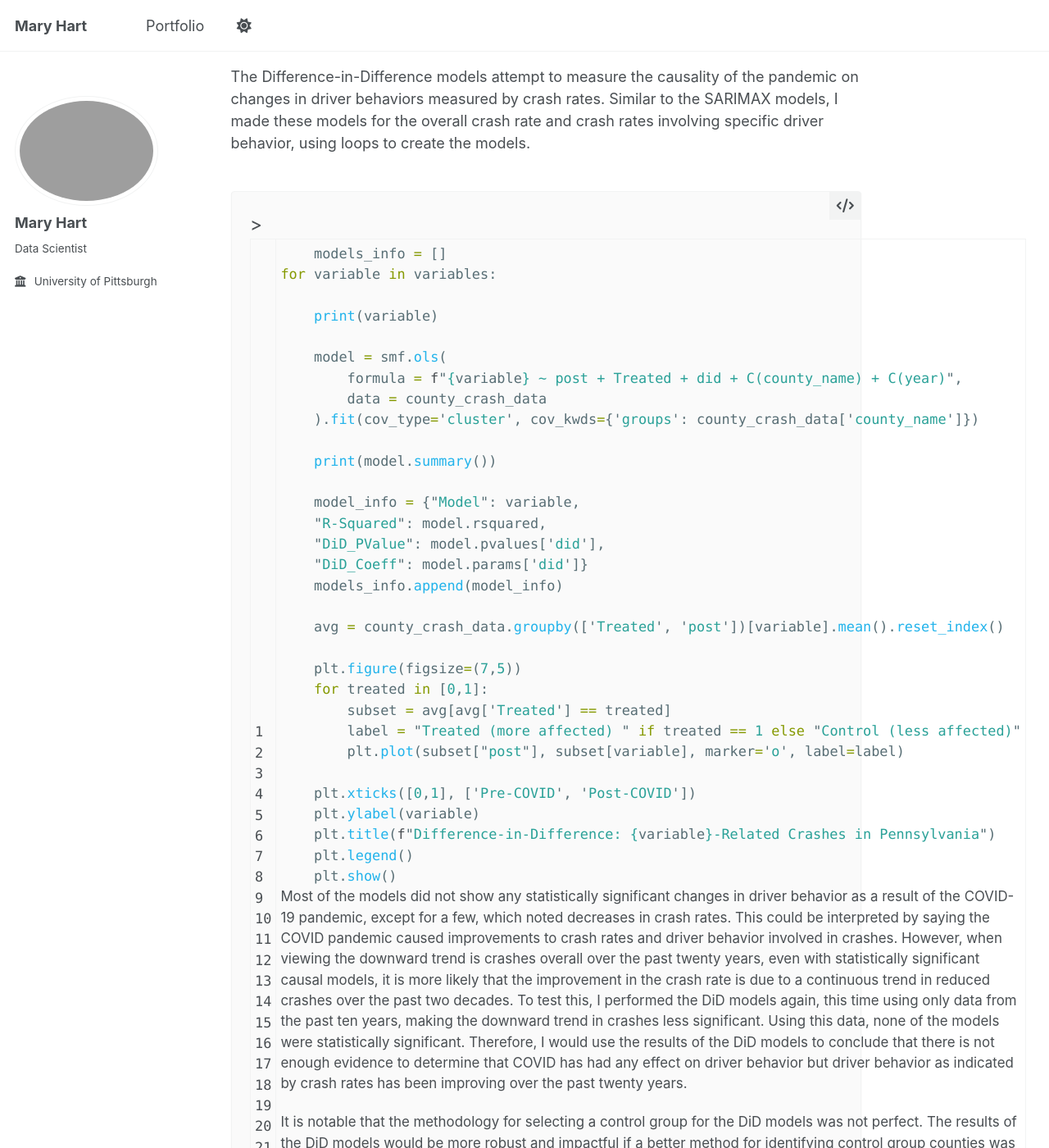
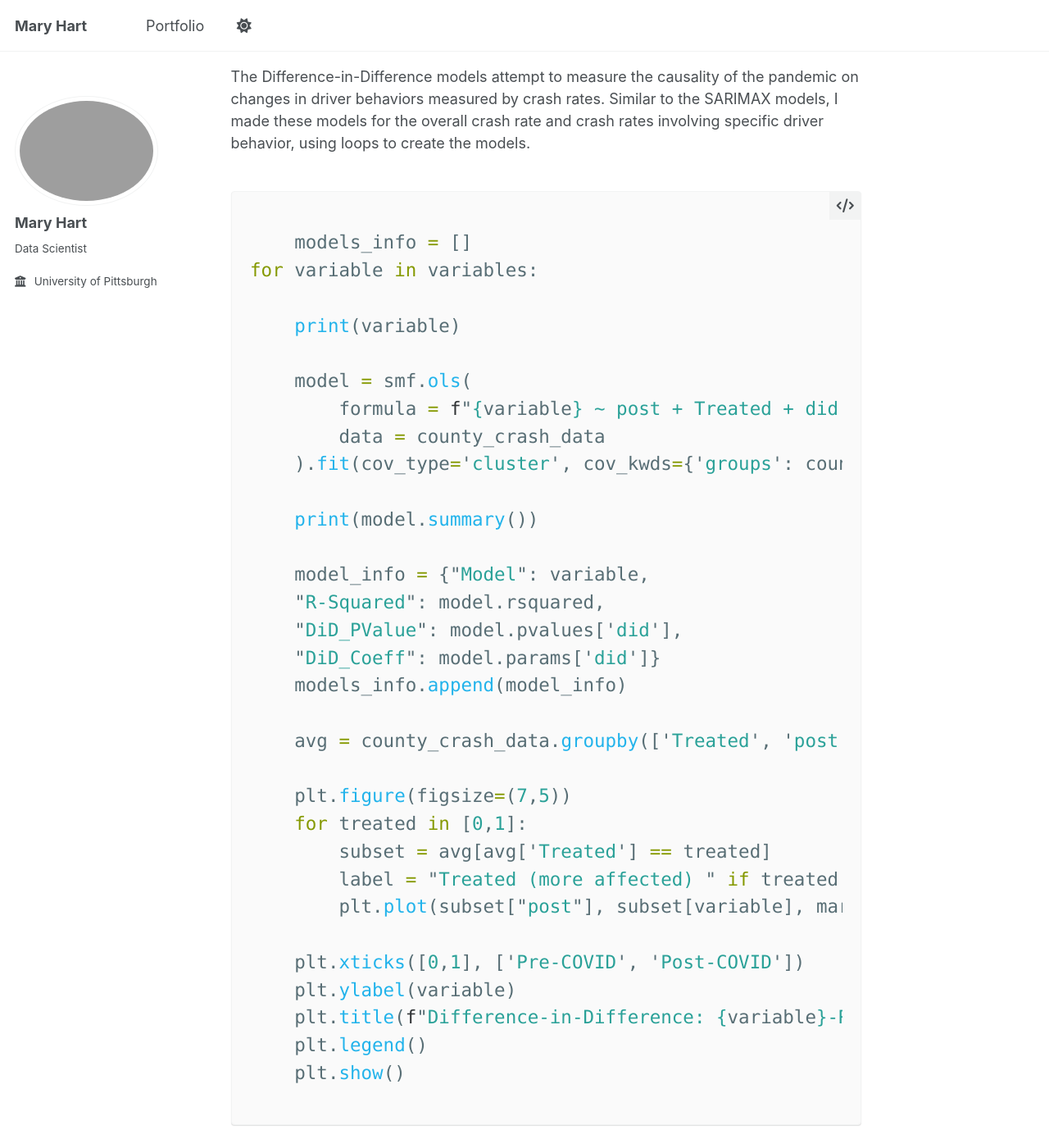
Before and after one commit to maryh-1/maryh-1.github.io, a Jekyll site: the page built from _posts/2026-05-01-COVID-Impact-on-Driver-Behavior.md, in a window 1280 px wide and 1400 px high, scrolled down 5975 px. Shown: the whole window at 82% size. Built offline with Jekyll 4.4.1, drawn with Linux system fonts in a browser that asks for light colours; a script bundle is joined from its source files by our own code; library files that are not in the unit come from our copies; some of the changed text lies outside the part shown.

Commit message:
Update 2026-05-01-COVID-Impact-on-Driver-Behavior.md

```diff
--- a/_posts/2026-05-01-COVID-Impact-on-Driver-Behavior.md
+++ b/_posts/2026-05-01-COVID-Impact-on-Driver-Behavior.md
@@ -92,7 +92,7 @@ For some behavior-specific crash rates the actual and predicted values were simi
 
 The Difference-in-Difference models attempt to measure the causality of the pandemic on changes in driver behaviors measured by crash rates. Similar to the SARIMAX models, I made these models for the overall crash rate and crash rates involving specific driver behavior, using loops to create the models.
 
-{% highlight python linenos %}
+{% highlight python %}
     models_info = []
 for variable in variables:
 
```
